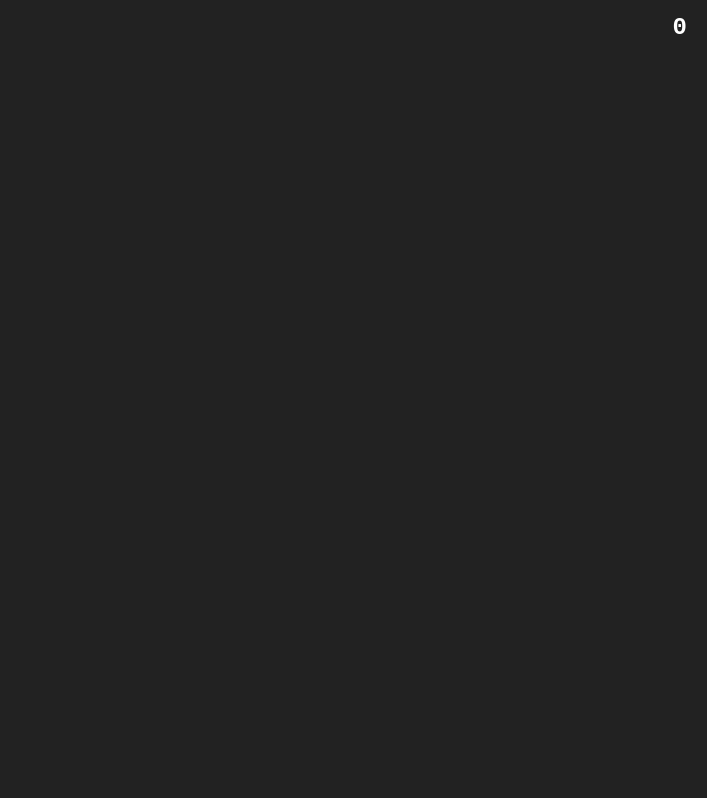
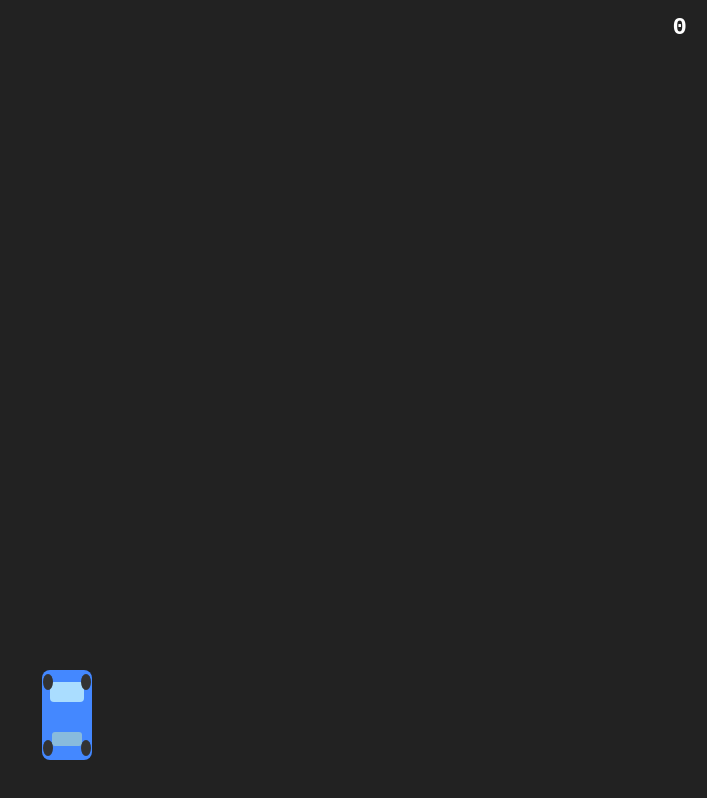
Before and after one commit to kaiIvring/Vibe, a plain HTML site: page racing_game_v2/index.html in a window 1280 px wide. Shown: the whole page, without its empty margins (573-1280 px from the left). Drawn offline with Linux system fonts and the light colour scheme.

Commit message:
feat: add player car with keyboard controls

```diff
--- a/racing_game_v2/index.html
+++ b/racing_game_v2/index.html
@@ -41,10 +41,77 @@
     let frame = 0;
     let obstacles = [];
 
+    const player = {
+      x: 0, y: 0, w: CAR_WIDTH, h: CAR_HEIGHT,
+      speed: 5
+    };
+    const keys = {};
+
+    function resetPlayer() {
+      player.x = (canvas.width - player.w) / 2;
+      player.y = canvas.height - player.h - 40;
+    }
+    resetPlayer();
+
+    function resetGame() {
+      state = 'playing';
+      score = 0;
+      frame = 0;
+      obstacles = [];
+      resetPlayer();
+    }
+
+    function drawCar(ctx, x, y, w, h, bodyColor) {
+      ctx.fillStyle = bodyColor;
+      ctx.beginPath();
+      ctx.roundRect(x, y, w, h, 8);
+      ctx.fill();
+      ctx.fillStyle = '#aaddff';
+      ctx.beginPath();
+      ctx.roundRect(x + 8, y + 12, w - 16, 20, 4);
+      ctx.fill();
+      ctx.fillStyle = '#88bbdd';
+      ctx.beginPath();
+      ctx.roundRect(x + 10, y + h - 28, w - 20, 14, 3);
+      ctx.fill();
+      ctx.fillStyle = '#333';
+      ctx.beginPath();
+      ctx.ellipse(x + 6, y + 12, 5, 8, 0, 0, Math.PI * 2);
+      ctx.fill();
+      ctx.beginPath();
+      ctx.ellipse(x + w - 6, y + 12, 5, 8, 0, 0, Math.PI * 2);
+      ctx.fill();
+      ctx.beginPath();
+      ctx.ellipse(x + 6, y + h - 12, 5, 8, 0, 0, Math.PI * 2);
+      ctx.fill();
+      ctx.beginPath();
+      ctx.ellipse(x + w - 6, y + h - 12, 5, 8, 0, 0, Math.PI * 2);
+      ctx.fill();
+    }
+
+    function updatePlayer() {
+      if (keys['ArrowLeft']) player.x -= player.speed;
+      if (keys['ArrowRight']) player.x += player.speed;
+      const roadLeft = canvas.width * 0.1;
+      const roadRight = canvas.width * 0.9;
+      player.x = Math.max(roadLeft, Math.min(roadRight - player.w, player.x));
+    }
+
+    document.addEventListener('keydown', e => {
+      keys[e.key] = true;
+      if (e.key === 'r' || e.key === 'R') {
+        if (state === 'gameover') resetGame();
+      }
+    });
+    document.addEventListener('keyup', e => { keys[e.key] = false; });
+
     function update() {
+      updatePlayer();
     }
 
     function draw() {
+      ctx.clearRect(0, 0, canvas.width, canvas.height);
+      drawCar(ctx, player.x, player.y, player.w, player.h, '#4488ff');
     }
 
     function gameLoop() {
```
